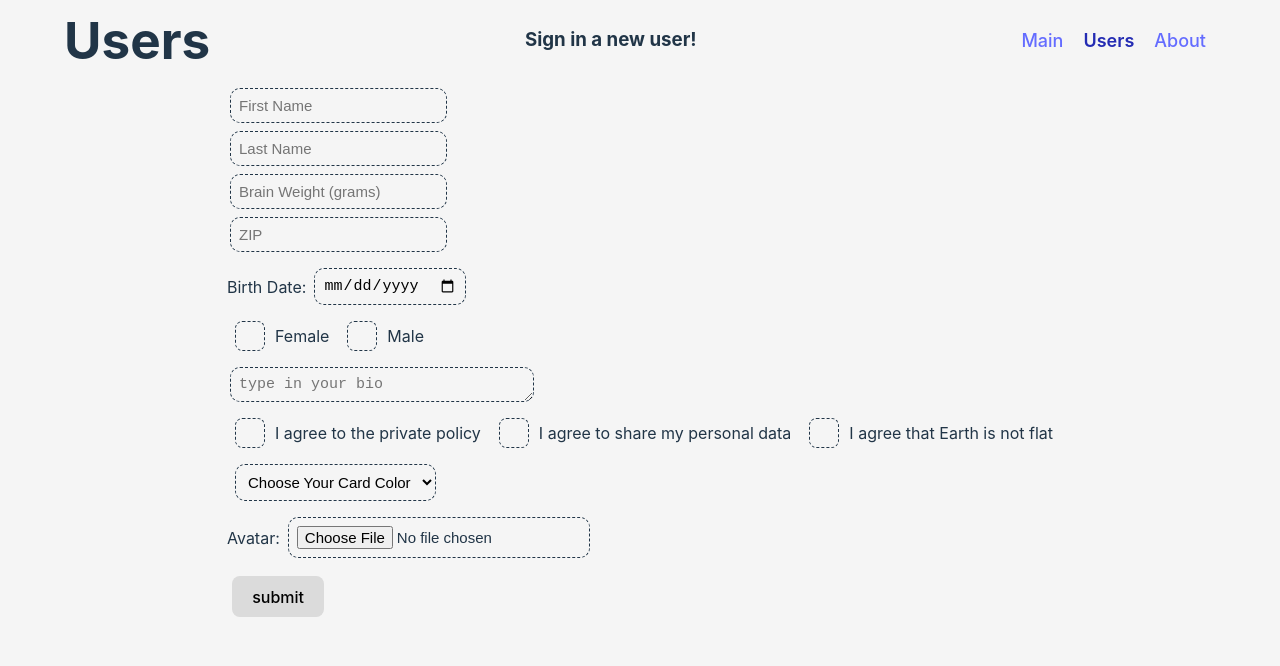
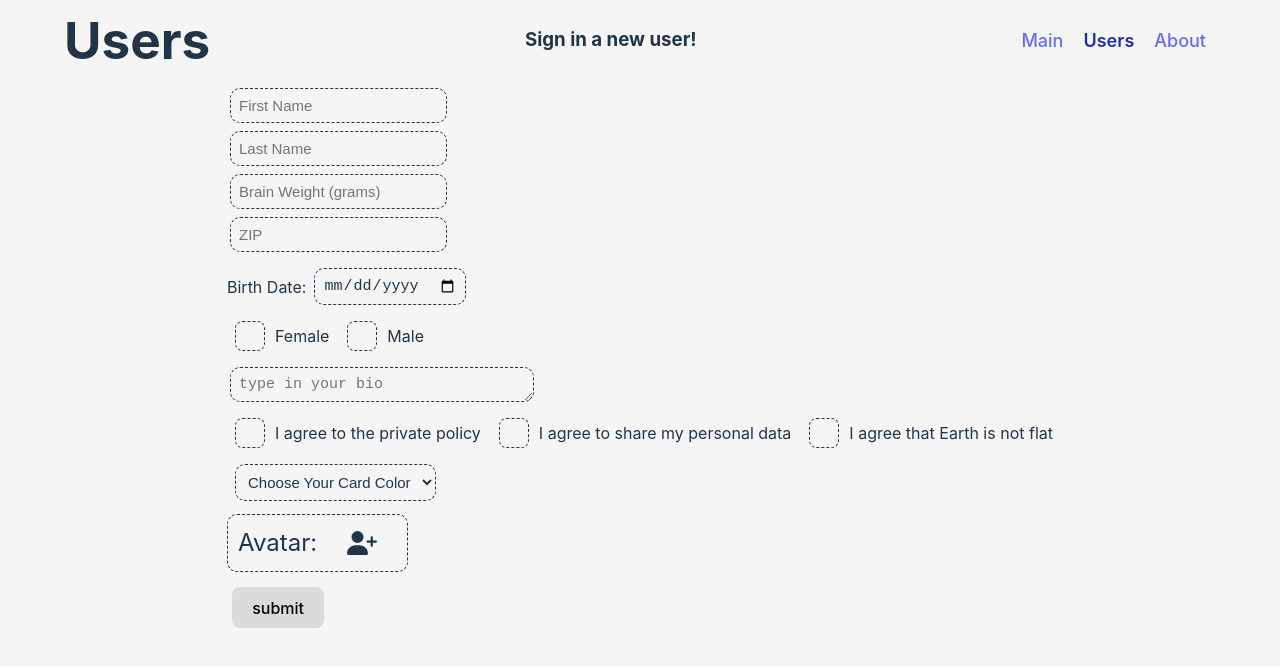
Before and after one commit to nikGrape/RS-REACT-2023, a React (Vite) app: page /users in a window 1280 px wide. Shown: the top 666 px of the page. Built offline with nearby package versions, Linux system fonts and the light colour scheme.

Commit message:
feat: add avatar upload

```diff
--- a/src/components/Form.tsx
+++ b/src/components/Form.tsx
@@ -5,15 +5,13 @@ import Brain from './FormComponents/Brain';
 import ZIP from './FormComponents/Zip';
 import BirthDate from './FormComponents/BirthDate';
 import Sex from './FormComponents/Sex';
+import Bio from './FormComponents/Bio';
 import Check from './FormComponents/Check';
 import Avatar from './FormComponents/Avatar';
 import { validate } from './FormComponents/FormValidator';
+import CardColor from './FormComponents/CardColor';
 
-interface FormProps {
-  pushUser: (form: User) => void;
-}
-
-export class FromErrors {
+export class FormErrors {
   firstname = false;
   lastname = false;
   brainWeight = false;
@@ -29,14 +27,25 @@ export class FromErrors {
   avatar = false;
 }
 
-export default class Form extends Component<FormProps, { errors: FromErrors }> {
+interface FormProps {
+  pushUser: (form: User) => void;
+}
+
+interface FormState {
+  errors: FormErrors;
+  avatar: string;
+}
+
+export default class Form extends Component<FormProps, FormState> {
   constructor(props: FormProps) {
     super(props);
 
     this.state = {
-      errors: new FromErrors(),
+      errors: new FormErrors(),
+      avatar: '',
     };
     this.onsubmit = this.onsubmit.bind(this);
+    this.setAvatar = this.setAvatar.bind(this);
   }
 
   firstname = Ref<HTMLInputElement>();
@@ -53,8 +62,13 @@ export default class Form extends Component<FormProps, { errors: FromErrors }> {
   bio = Ref<HTMLTextAreaElement>();
   avatar = Ref<HTMLInputElement>();
 
-  hasErrors(err: FromErrors): boolean {
+  hasErrors(err: FormErrors): boolean {
     return Object.values(err).some((e) => e);
+  }
+
+  setAvatar(img: string) {
+    this.setState((state) => ({ ...state, avatar: img }));
+    return img;
   }
 
   onsubmit(e: React.ChangeEvent<HTMLFormElement>) {
@@ -62,8 +76,11 @@ export default class Form extends Component<FormProps, { errors: FromErrors }> {
     const validation = validate(this);
     this.setState((state) => ({ ...state, errors: validation }));
     if (!this.hasErrors(validation)) {
-      this.props.pushUser(new User(this));
+      const user = new User(this);
+      if (this.state.avatar != '') user.avatar = this.state.avatar;
+      this.props.pushUser(user);
       e.target.reset();
+      this.setState((state) => ({ ...state, avatar: '' }));
     }
   }
 
@@ -84,30 +101,18 @@ export default class Form extends Component<FormProps, { errors: FromErrors }> {
           female={{ ref: this.female, err: errors.female }}
           male={{ ref: this.male, err: errors.male }}
         />
-        <textarea
-          name="bio"
-          cols={30}
-          rows={1}
-          ref={this.bio}
-          placeholder="type in your bio"
-        ></textarea>
+        <Bio bio={{ ref: this.bio, err: errors.bio }} />
         <Check
           policy={{ ref: this.policy, err: errors.policy }}
           datashere={{ ref: this.datashere, err: errors.datashere }}
           flatEarth={{ ref: this.flatEarth, err: errors.flatEarth }}
         />
-        <label htmlFor="card-color">
-          <select name="cardColor" id="card-color" ref={this.cardColor}>
-            <option value="">Choose Your Card Color</option>
-            <option>Blue</option>
-            <option>Green</option>
-            <option>Yellow</option>
-            <option>Purple</option>
-            <option>Red</option>
-          </select>
-        </label>
-
-        <Avatar avatar={{ ref: this.avatar, err: errors.avatar }} />
+        <CardColor cardColor={{ ref: this.cardColor, err: errors.cardColor }} />
+        <Avatar
+          avatar={{ ref: this.avatar, err: errors.avatar }}
+          setAvatar={this.setAvatar}
+          selected={this.state.avatar != ''}
+        />
 
         <button type="submit">submit</button>
       </form>
--- a/src/components/FormComponents/Avatar.tsx
+++ b/src/components/FormComponents/Avatar.tsx
@@ -1,14 +1,40 @@
 import React, { Component, Fragment } from 'react';
+import { FontAwesomeIcon } from '@fortawesome/react-fontawesome';
+import { faUserPlus } from '@fortawesome/free-solid-svg-icons';
 
-export default class Avatar extends Component<{
+interface AvatarProps {
   avatar: { ref: React.RefObject<HTMLInputElement>; err: boolean };
-}> {
+  setAvatar: (img: string) => void;
+  selected: boolean;
+}
+
+export default class Avatar extends Component<AvatarProps> {
+  constructor(props: AvatarProps) {
+    super(props);
+    this.handleFileUpload = this.handleFileUpload.bind(this);
+  }
+
+  handleFileUpload({ target: { files } }: React.ChangeEvent<HTMLInputElement>) {
+    const file = files?.item(0);
+    if (!file) return;
+    const image = URL.createObjectURL(file);
+    this.props.setAvatar(image);
+  }
+
   render() {
     return (
       <Fragment>
-        <label className="avatar">
-          Avatar:
-          <input type="file" name="avatar" ref={this.props.avatar.ref} placeholder="Avarat" />
+        <label className={this.props.selected ? 'avatar-upload img-selected' : 'avatar-upload'}>
+          {'Avatar:'}
+          <input
+            type="file"
+            name="avatar"
+            ref={this.props.avatar.ref}
+            placeholder="Avarat"
+            accept="image/*"
+            onChange={(e) => this.handleFileUpload(e)}
+          />
+          <FontAwesomeIcon icon={faUserPlus} />
         </label>
         {this.props.avatar.err && <p className="error">Avatar Error</p>}
       </Fragment>
--- /dev/null
+++ b/src/components/FormComponents/Bio.tsx
@@ -0,0 +1,17 @@
+import React, { Component } from 'react';
+
+export default class Bio extends Component<{
+  bio: { ref: React.RefObject<HTMLTextAreaElement>; err: boolean };
+}> {
+  render() {
+    return (
+      <textarea
+        name="bio"
+        cols={30}
+        rows={1}
+        ref={this.props.bio.ref}
+        placeholder="type in your bio"
+      ></textarea>
+    );
+  }
+}
--- /dev/null
+++ b/src/components/FormComponents/CardColor.tsx
@@ -0,0 +1,20 @@
+import React, { Component } from 'react';
+
+export default class CardColor extends Component<{
+  cardColor: { ref: React.RefObject<HTMLSelectElement>; err: boolean };
+}> {
+  render() {
+    return (
+      <label htmlFor="card-color">
+        <select name="cardColor" id="card-color" ref={this.props.cardColor.ref}>
+          <option value="">Choose Your Card Color</option>
+          <option>Blue</option>
+          <option>Green</option>
+          <option>Yellow</option>
+          <option>Purple</option>
+          <option>Red</option>
+        </select>
+      </label>
+    );
+  }
+}
--- a/src/components/FormComponents/FormValidator.ts
+++ b/src/components/FormComponents/FormValidator.ts
@@ -1,19 +1,25 @@
-import From, { FromErrors } from '../Form';
+import From, { FormErrors } from '../Form';
 import dayjs from 'dayjs';
 
 dayjs.locale('es');
 
-export function validate(form: From): FromErrors {
-  const errors = new FromErrors();
+export function validate(form: From): FormErrors {
+  const errors = new FormErrors();
 
   const brainWeight = parseInt(form.brainWeight.current?.value || '0');
 
-  if (!form.firstname.current?.value.match(/^[A-Z].+/)) errors.firstname = true;
+  if (!form.firstname.current?.value.match(/^[A-Z].+/)) {
+    errors.firstname = true;
+    form.firstname.current?.focus();
+  }
   if (!form.lastname.current?.value.match(/^[A-Z].+/)) errors.lastname = true;
   if (brainWeight < 1000 || brainWeight > 1500) errors.brainWeight = true;
   if (!form.zip.current?.value.match(/^[0-9]{4,8}$/)) errors.zip = true;
   if (!form.datashere.current?.checked) errors.datashere = true;
-  if (!form.flatEarth.current?.checked && brainWeight > 1050) errors.flatEarth = true;
+  if (!form.flatEarth.current?.checked && brainWeight > 1050) {
+    errors.flatEarth = true;
+    form.brainWeight.current?.focus();
+  }
 
   if (!form.female.current?.checked && !form.male.current?.checked) errors.male = true;
 
--- a/src/components/User.ts
+++ b/src/components/User.ts
@@ -44,8 +44,6 @@ export default class User implements UserInterface {
     this.flatEarth = userForm.flatEarth.current?.checked || false;
     this.cardColor = userForm.cardColor.current?.value.toLocaleLowerCase() || 'gray';
     this.bio = userForm.bio.current?.value || 'I am a future React developer';
-    this.avatar =
-      userForm.avatar.current?.value ||
-      'https://www.gravatar.com/avatar/205e460b479e2e5b48aec07710c08d50?s=200';
+    this.avatar = 'https://www.gravatar.com/avatar/205e460b479e2e5b48aec07710c08d50?s=200';
   }
 }
--- a/src/index.css
+++ b/src/index.css
@@ -17,6 +17,8 @@
   --serch-bar-border: rgb(183, 160, 238);
   --error-color: rgb(121, 98, 103);
   --active-link-color: #c8caf5;
+  --avatar-upload-hover: #362857;
+  --avatar-upload-select: rgb(58, 82, 58);
 }
 
 a {
@@ -89,6 +91,8 @@ button:focus-visible {
     --serch-bar-border: #213547;
     --error-color: rgb(251, 192, 204);
     --active-link-color: #242cb3;
+    --avatar-upload-hover: #c8caf5;
+    --avatar-upload-select: rgb(178, 241, 178);
   }
   a:hover {
     color: #747bff;
@@ -357,7 +361,7 @@ form {
 /** FORM */
 
 .flash-error {
-  animation: err 900ms 0.5s linear;
+  animation: err 900ms 0.2s linear;
 }
 
 .error {
@@ -438,7 +442,6 @@ form {
 input,
 textarea,
 select {
-  /* background-color: rgb(239, 254, 255); */
   background-color: inherit;
   border: 1px dashed var(--serch-bar-border);
   user-select: none;
@@ -450,15 +453,14 @@ select {
   box-sizing: none;
   font-size: 15px;
   display: block;
+  color: inherit;
 }
 
 label {
   display: flex;
   justify-content: flex-start;
   align-items: center;
-  /* border: 1px dashed var(--serch-bar-border); */
   margin: 0px 5px 0px 5px;
-  /* padding: 3px; */
   border-radius: 10px;
 }
 
@@ -494,15 +496,31 @@ input[type='checkbox']:checked::before {
   transform: scale(1);
 }
 
-.avatar-input {
+.avatar-upload {
   border: 1px dashed var(--serch-bar-border);
   border-radius: 10px;
   padding-left: 10px;
   margin: 5px;
+  padding: 10px;
+  font-size: x-large;
 }
 
-.avatar-input input {
+.avatar-upload:hover {
+  background-color: var(--avatar-upload-hover);
+}
+
+.img-selected {
+  background-color: var(--avatar-upload-select);
+}
+
+.avatar-upload input {
   border: none;
+  opacity: 0;
+  position: absolute;
+}
+
+.fa-user-plus {
+  margin: 0px 20px 0px 30px;
 }
 .input-group {
   display: flex;
@@ -513,3 +531,10 @@ input[type='checkbox']:checked::before {
 button[type='submit'] {
   margin: 10px;
 }
+
+.user-card img {
+  width: 200px;
+  height: 200px;
+  border-radius: 50%;
+  border: none;
+}
```
